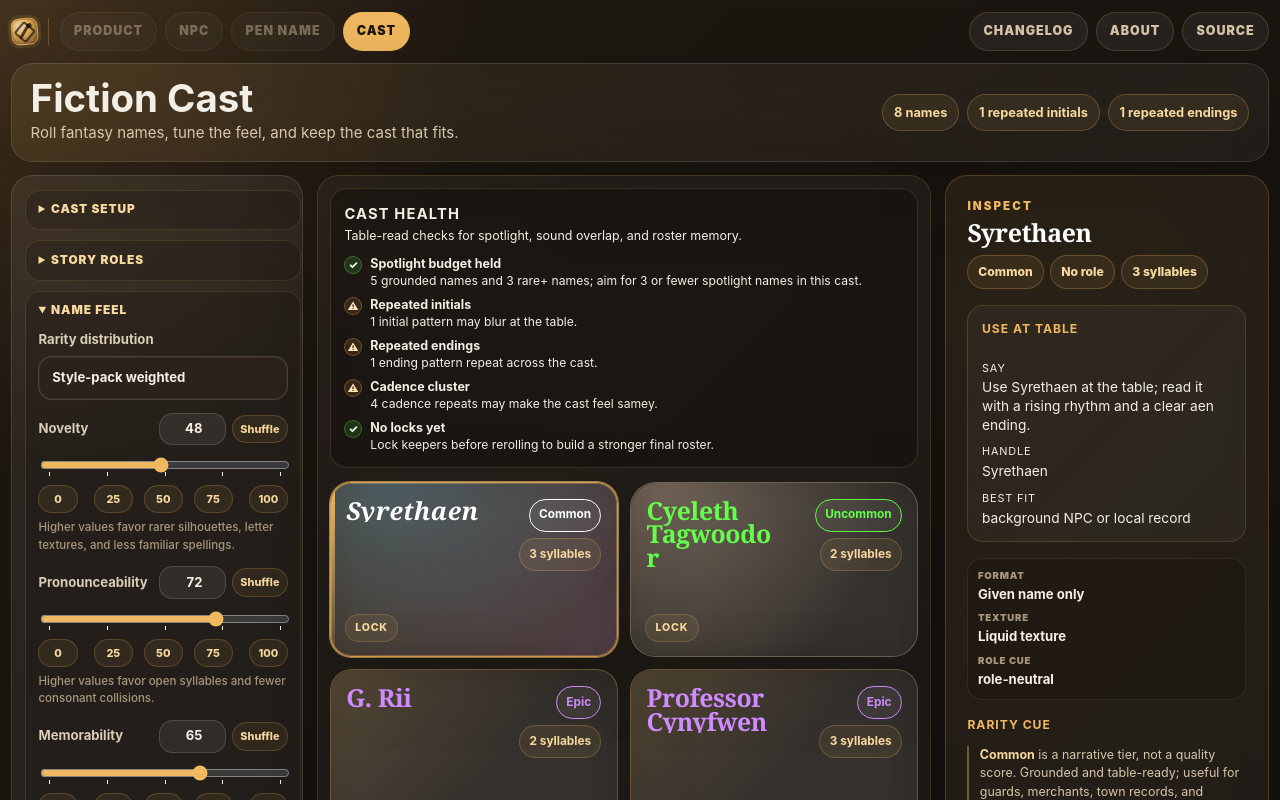
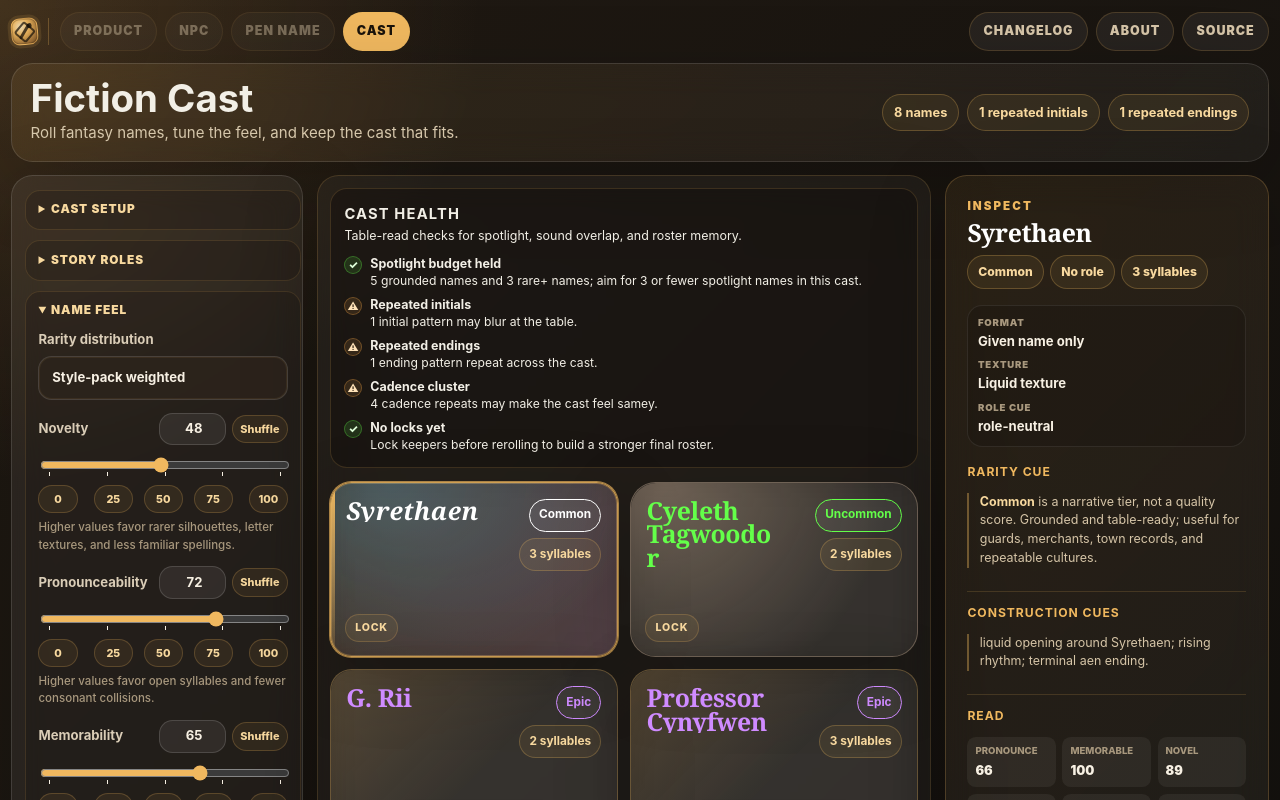
Before and after one commit to jaahay/name-forge, a React (Vite) app: page / in a window 1280 px wide. Shown: the top 800 px of the page. Built offline with nearby package versions, Linux system fonts and the light colour scheme.

Commit message:
Remove table-use cues from inspector

```diff
--- a/src/ui/NameCard.tsx
+++ b/src/ui/NameCard.tsx
@@ -61,45 +61,6 @@ function rarityCueFor(rarityBand: GeneratedName['silhouette']['rarityBand']): st
   }
 }
 
-function bestFitFor(name: GeneratedName): string {
-  if (name.role?.label) {
-    return name.role.label;
-  }
-
-  switch (name.silhouette.rarityBand) {
-    case 'common':
-      return 'background NPC or local record';
-    case 'uncommon':
-      return 'named local, ally, or rival';
-    case 'rare':
-      return 'recurring NPC or faction face';
-    case 'epic':
-      return 'boss, ancient house, or artifact';
-    case 'legendary':
-      return 'campaign icon or one-name legend';
-  }
-}
-
-function handleFor(name: GeneratedName): string {
-  const identityHandle = name.identity?.parts.find((part) => part.role === 'given' || part.role === 'epithet')?.value;
-  if (identityHandle) return identityHandle;
-
-  const [firstReadableWord] = name.name
-    .replace(/[\u2018\u2019]/g, "'")
-    .split(/\s+/)
-    .map((word) => word.replace(/^[^A-Za-z]+|[^A-Za-z.'-]+$/g, ''))
-    .filter((word) => word.length > 1 && !word.endsWith('.'));
-
-  return firstReadableWord ?? name.name;
-}
-
-function tableReadCueFor(name: GeneratedName): string {
-  const handle = handleFor(name);
-  const rhythm = labelFor(name.silhouette.rhythm).toLowerCase();
-  const ending = terminalCueFor(name);
-  return `Use ${handle} at the table; read it with a ${rhythm} rhythm and a clear ${ending} ending.`;
-}
-
 function constructionCueFor(name: GeneratedName): string {
   const opening = name.identity?.parts?.[0]?.value ?? name.name.trim().split(/\s+/)[0] ?? name.name;
   const terminalCue = terminalCueFor(name);
@@ -142,7 +103,6 @@ export function NameInspector({ name }: NameInspectorProps) {
   const { formatLabel, identity, rarity, roleInfluenceLabel, roleLabel, textureLabel } = metadataFor(name);
   const displayName = protectInitialBreaks(name.name);
   const displayLength = getNameDisplayLength(name.name);
-  const handle = handleFor(name);
 
   return (
     <aside className="selected-name-panel panel" aria-labelledby="selected-name-heading">
@@ -157,15 +117,6 @@ export function NameInspector({ name }: NameInspectorProps) {
           <li>{name.silhouette.syllableCount} syllables</li>
         </ul>
       </header>
-
-      <section className="detail-block table-use-block">
-        <h3>Use at table</h3>
-        <dl className="dossier-list" aria-label={`${name.name} table-use cues`}>
-          <div><dt>Say</dt><dd>{tableReadCueFor(name)}</dd></div>
-          <div><dt>Handle</dt><dd>{handle}</dd></div>
-          <div><dt>Best fit</dt><dd>{bestFitFor(name)}</dd></div>
-        </dl>
-      </section>
 
       <ul className="inspector-summary" aria-label={`${name.name} summary`}>
         <li><span>Format</span><strong>{formatLabel}</strong></li>
```
